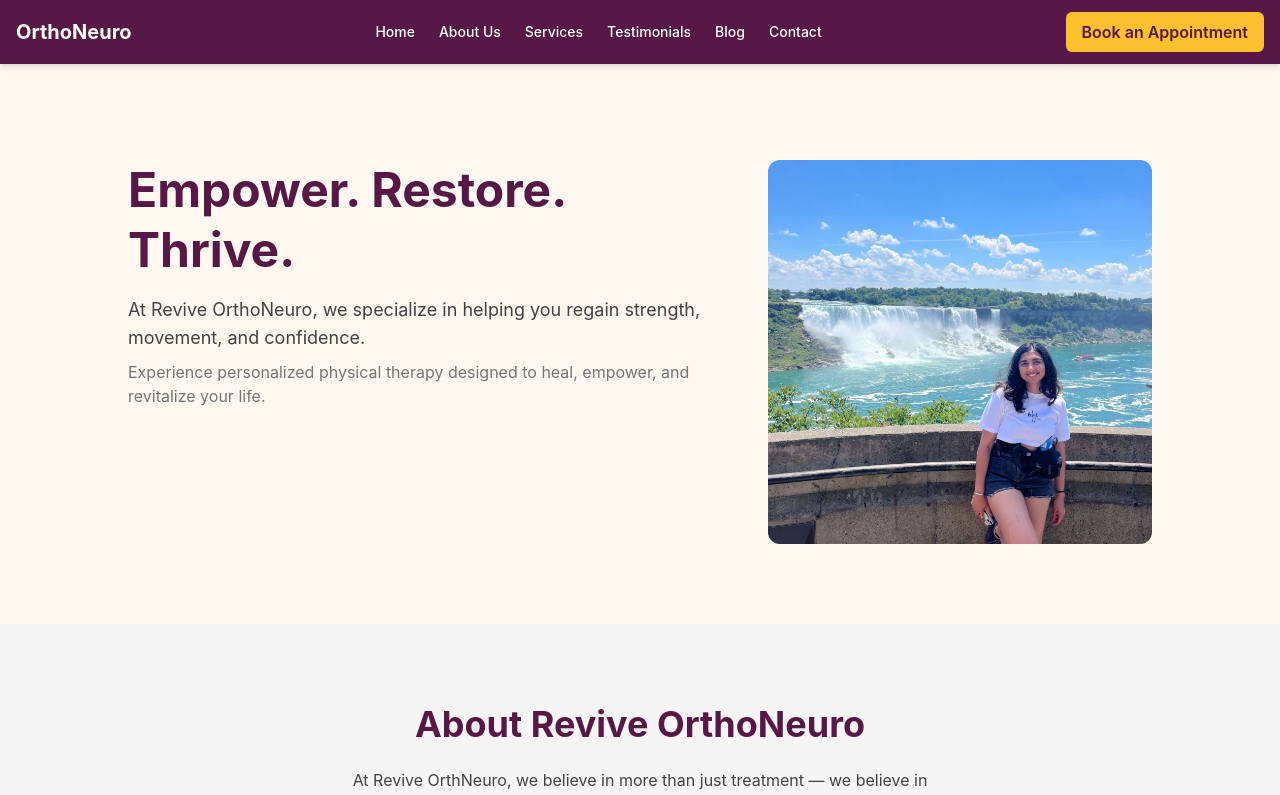
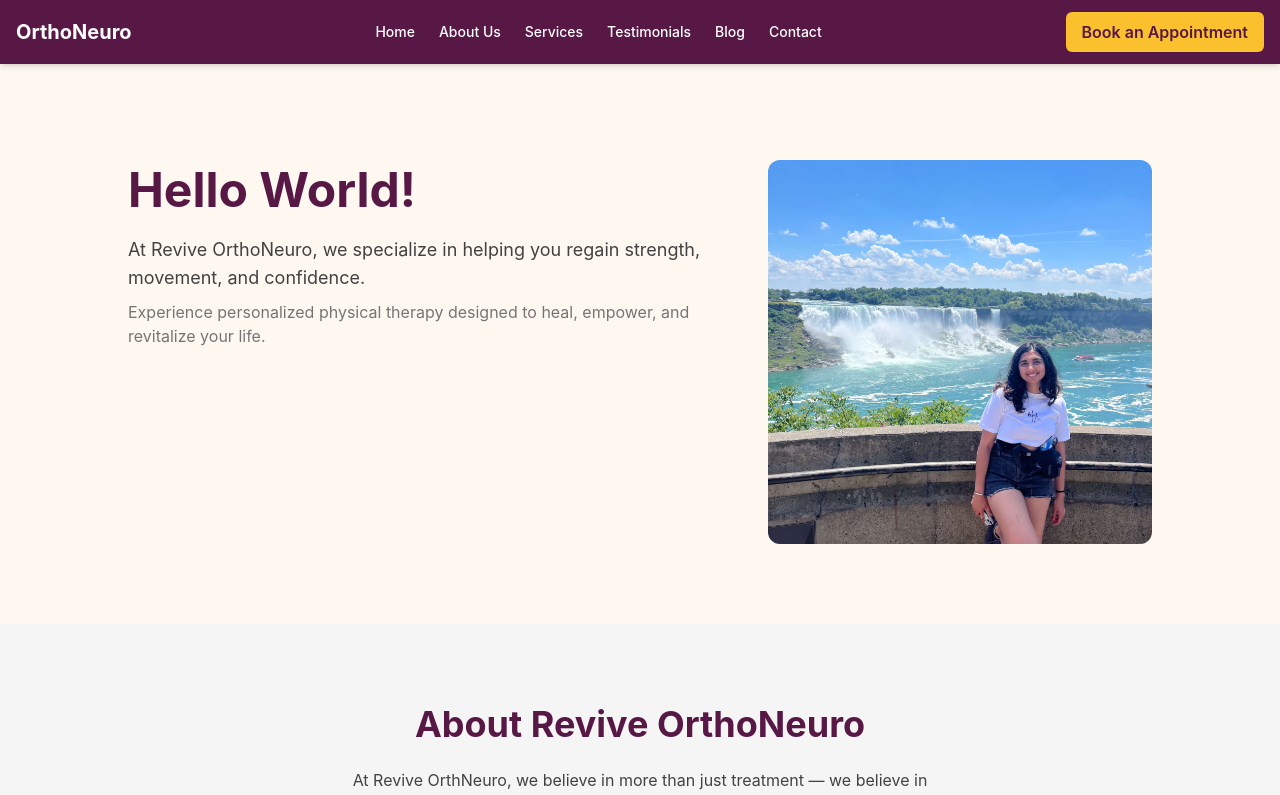
Before and after one commit to brendanbuchanan21/PT-Website, a React (Vite) app: page / in a window 1280 px wide. Shown: the top 795 px of the page. Built offline with nearby package versions, Linux system fonts and the light colour scheme; no server answers.

Commit message:
create context for editing components

```diff
--- a/package.json
+++ b/package.json
@@ -17,6 +17,8 @@
     "@tanstack/react-router": "^1.114.3",
     "@tanstack/react-router-devtools": "^1.114.3",
     "@tanstack/router-plugin": "^1.114.3",
+    "@tiptap/react": "^2.13.0",
+    "@tiptap/starter-kit": "^2.13.0",
     "firebase": "^11.8.1",
     "lucide-react": "^0.511.0",
     "react": "^19.0.0",
--- /dev/null
+++ b/src/Tiptap.tsx
@@ -0,0 +1,29 @@
+import { useEditor, EditorContent, BubbleMenu, FloatingMenu } from '@tiptap/react'
+import StarterKit from '@tiptap/starter-kit'
+
+const Tiptap = () => {
+  const editor = useEditor({
+    extensions: [StarterKit],
+    content: '<p>Hello World!</p>',
+  })
+
+  if (!editor) return null
+
+  return (
+    <div>
+      <BubbleMenu editor={editor} tippyOptions={{ duration: 100 }}>
+        <button onClick={() => editor.chain().focus().toggleBold().run()}>Bold</button>
+        <button onClick={() => editor.chain().focus().toggleItalic().run()}>Italic</button>
+      </BubbleMenu>
+
+      <FloatingMenu editor={editor}>
+        <button onClick={() => editor.chain().focus().setParagraph().run()}>Paragraph</button>
+        <button onClick={() => editor.chain().focus().toggleHeading({ level: 1 }).run()}>H1</button>
+      </FloatingMenu>
+
+      <EditorContent editor={editor} />
+    </div>
+  )
+}
+
+export default Tiptap;
--- a/src/components/Hero-Section.tsx
+++ b/src/components/Hero-Section.tsx
@@ -1,5 +1,5 @@
 import jhanati from '../images/jhanati.jpg'
-
+import Tiptap from '@/Tiptap'
 
 export default function HeroSection() {
 
@@ -10,7 +10,9 @@ export default function HeroSection() {
         {/* Left: Text Content */}
         <div className="max-w-xl text-center lg:text-left">
           <h1 className="text-4xl lg:text-5xl font-bold text-[#581845] leading-tight">
-            Empower. Restore. Thrive.
+            <Tiptap />
+            {/*Empower. Restore. Thrive.
+            */}
           </h1>
           <p className="mt-4 text-lg text-[#424242]">
             At Revive OrthoNeuro, we specialize in helping you regain strength, movement, and confidence.
--- /dev/null
+++ b/src/contexts/Edit-mode-context.tsx
@@ -0,0 +1,24 @@
+import { createContext, useContext, useState } from 'react'
+
+
+
+const EditModeContext = createContext<{
+    editMode: boolean,
+    toggleEditMode: () => void
+    }>({
+        editMode: false,
+        toggleEditMode: () => {},
+    })
+
+export const EditModeProvider = ({children}: {children: React.ReactNode}) => {
+    const [editMode, setEditMode] = useState(false);
+    const toggleEditMode = () => setEditMode((prev) => !prev)
+
+    return (
+        <EditModeContext.Provider value={{ editMode, toggleEditMode}}>
+            {children}
+        </EditModeContext.Provider>
+    )
+}
+
+export const useEditMode = () => useContext(EditModeContext)
--- a/src/main.tsx
+++ b/src/main.tsx
@@ -3,6 +3,7 @@ import ReactDOM from 'react-dom/client'
 import { RouterProvider, createRouter } from '@tanstack/react-router'
 import './styles.css'
 import { UserProvider } from './contexts/User-Context.tsx'
+import { EditModeProvider } from './contexts/Edit-mode-context.tsx'
 
 // Import the generated route tree
 import { routeTree } from './routeTree.gen'
@@ -34,7 +35,9 @@ if (rootElement && !rootElement.innerHTML) {
   root.render(
     <StrictMode>
       <UserProvider>
+      <EditModeProvider>
       <RouterProvider router={router} />
+      </EditModeProvider>
       </UserProvider>
     </StrictMode>,
   )
```
Also changed, not shown: 2 other files (tests, documents, lock files or other folders).
